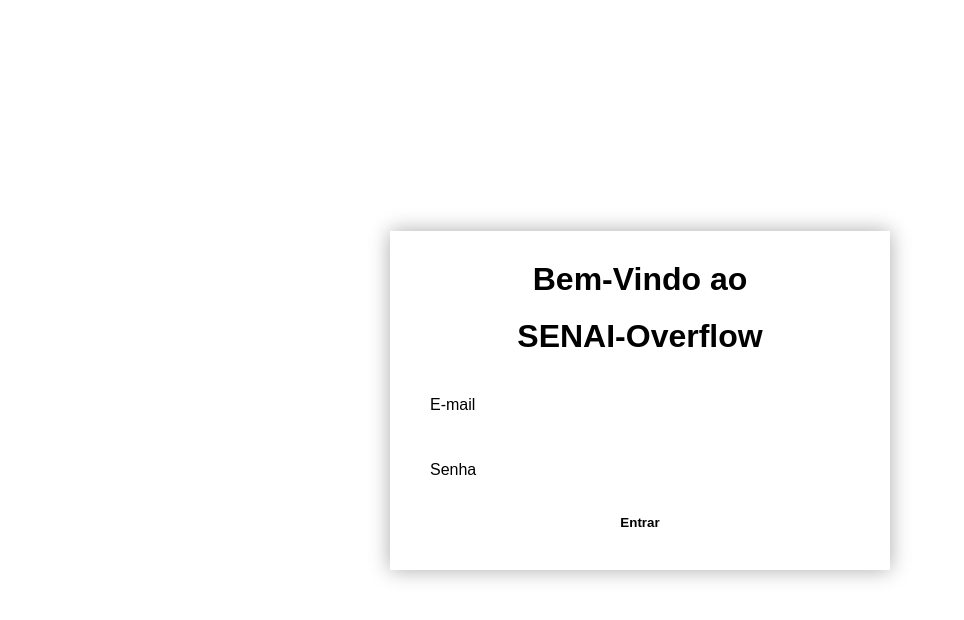
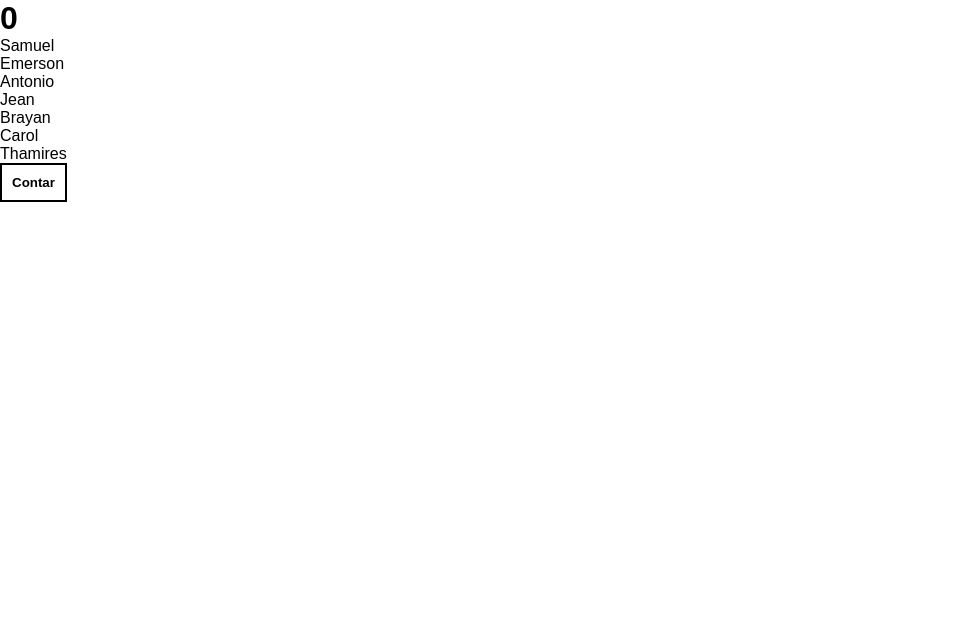
Before and after one commit to ItaloG/React.js, a React (Create React App) app: page / in a window 1280 px wide. Shown: the top 620 px of the page, without its empty margins (0-964 px from the left). Built offline with nearby package versions, Linux system fonts and the light colour scheme.

Commit message:
Aprendendo sobre rederisação no react

```diff
--- a/src/App.js
+++ b/src/App.js
@@ -1,6 +1,7 @@
 import { GlobalStyles } from "./GlobalStyles";
 import Home from "./pages/Home";
 import Login from "./pages/Login";
+import Teste from "./Teste";
 
 
 
@@ -9,7 +10,7 @@
   return (
     <>
     <GlobalStyles />
-    <Login />
+    <Teste />
     </>
   );
 }
--- a/src/GlobalStyles.js
+++ b/src/GlobalStyles.js
@@ -24,7 +24,7 @@
         padding: 10px;
         font-weight: bold;
         background-color: transparent;
-        border: 2px solid var(-----textPrimary);
+        border: 2px solid var(--textPrimary);
         color: var(---primary);
         transition: --primary.2s;
 
--- /dev/null
+++ b/src/Teste.js
@@ -0,0 +1,29 @@
+import { useState } from "react";
+import { Container } from "./pages/Login/styles";
+
+
+
+function Teste() {
+
+    const [Contador, setContador] = useState(0);
+
+    const [nomes, setNomes] = useState([
+        "Samuel", "Emerson", "Antonio", "Jean", "Brayan", "Carol", "Thamires"
+    ]);
+
+
+    return(
+        <>
+            <h1>{Contador}</h1>
+
+            <ul>
+                {nomes.map(nome => <li>{nome}</li>)}
+            </ul>
+
+            <button onClick={() => setContador(Contador + 1)}>Contar</button>
+        </>
+        // <input type="text" placeholder="Digite seu nome"/>
+    );
+}
+
+export default Teste;
```
